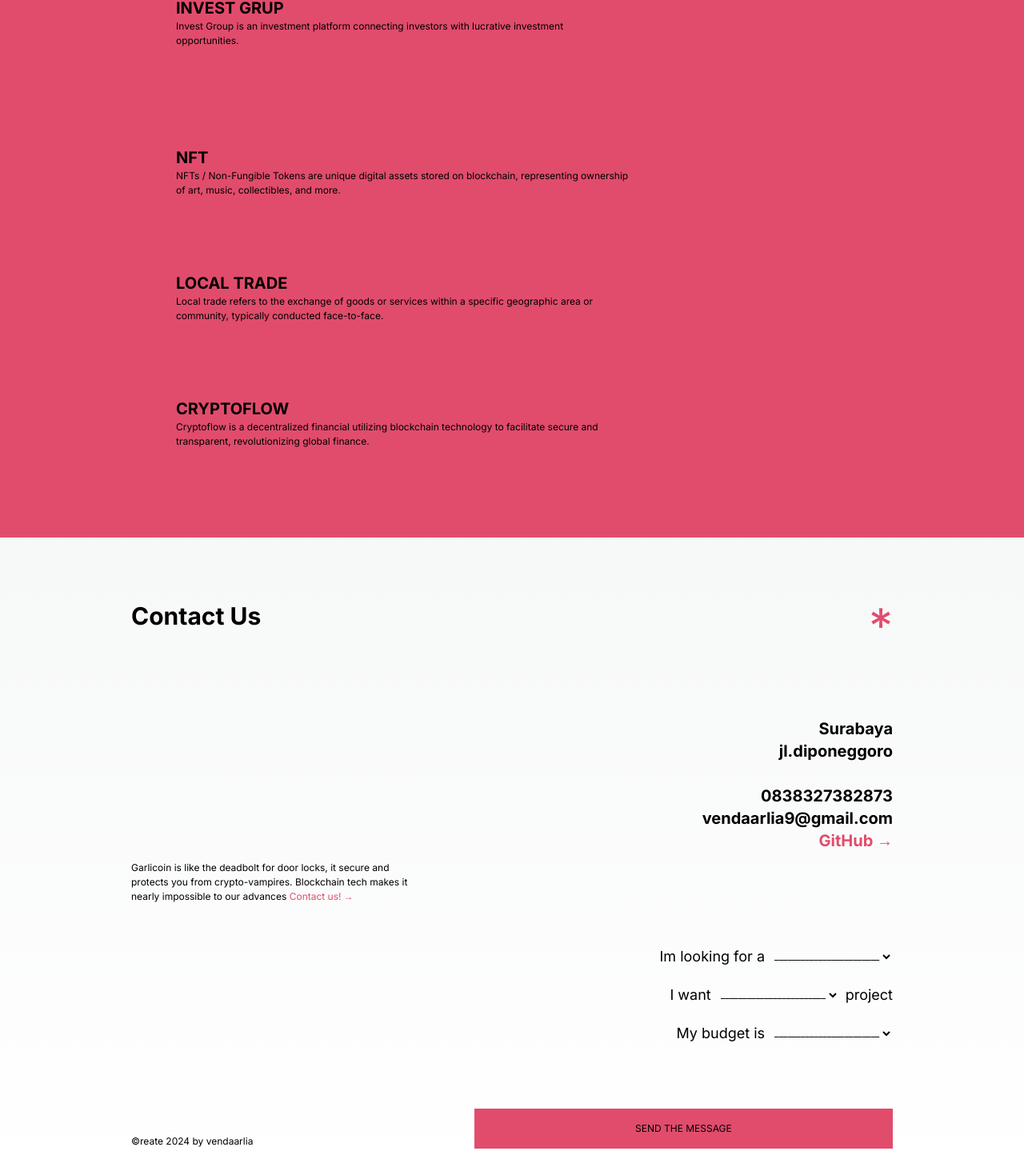
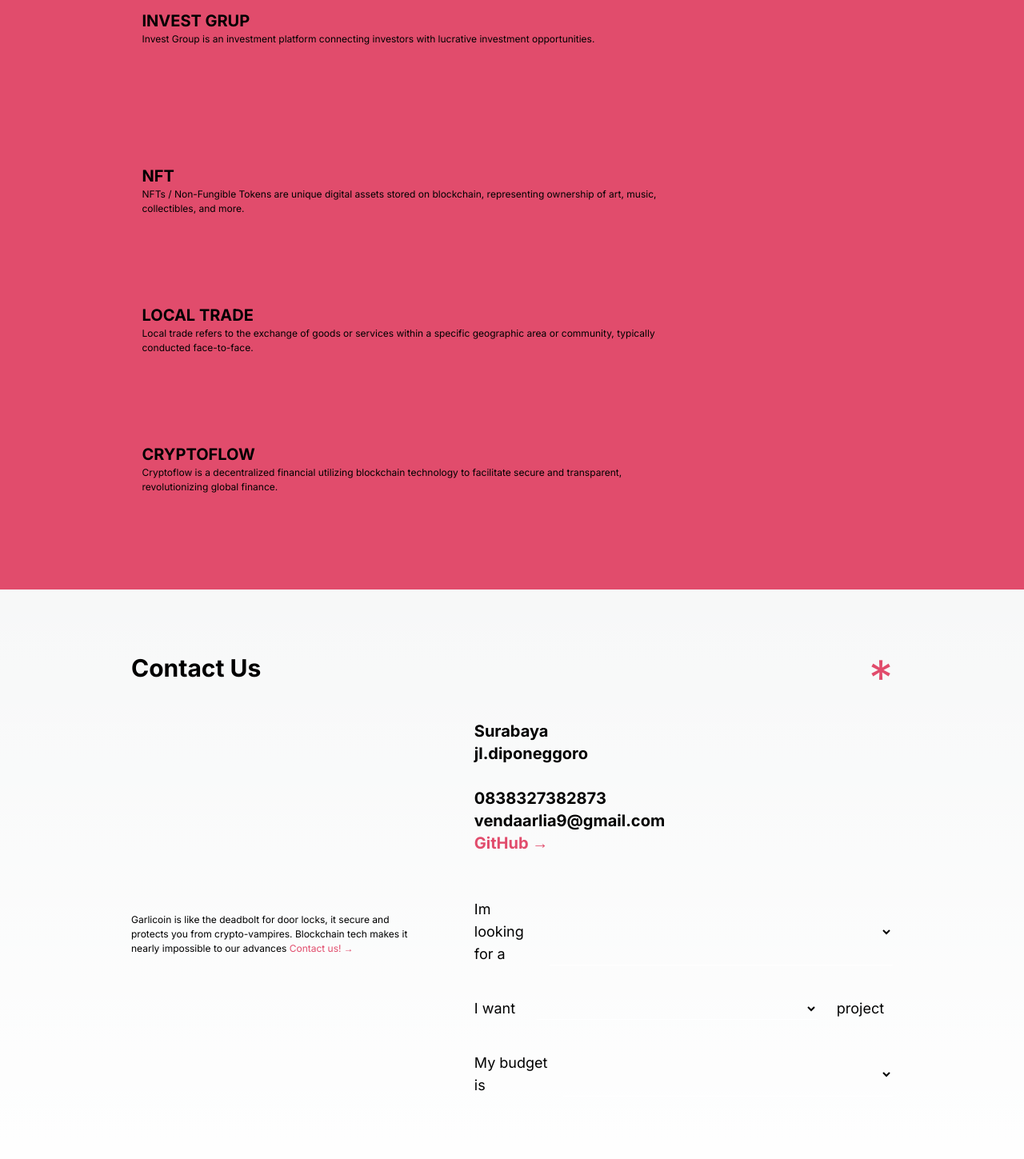
Before and after one commit to Vendaarlia/digital-delivered, a Next.js app: page / in a window 1280 px wide. Shown: the part 2606-4055 px from the top of the page at 80% size. Built offline with nearby package versions, Linux system fonts and the light colour scheme.

Commit message:
fix padding

```diff
--- a/src/components/Contact.tsx
+++ b/src/components/Contact.tsx
@@ -10,7 +10,7 @@ export default function Contact() {
                     <p>Garlicoin is like the deadbolt for door locks, it secure and protects you from crypto-vampires. Blockchain tech makes it nearly impossible to our advances <a className="text-[#e14c6c]" href="http://">Contact us! &rarr;</a></p>
                     <p>©reate 2024 by vendaarlia</p>
                 </div>
-                <div className="colmn text-right h-full flex flex-col justify-between w-3/4">
+                <div className="colmn h-full flex flex-col justify-between w-3/4">
                     <h1 className="w-full text-6xl text-right text-[#e14c6c]">*</h1>
                     <h5 className="text-xl  font-bold">
                         Surabaya<br />
@@ -19,31 +19,31 @@ export default function Contact() {
                         0838327382873<br />
                         vendaarlia9@gmail.com <br />
                         <a className="text-[#e14c6c]" href="http://">GitHub &rarr;</a></h5>
-                    <div className="contact mt-8">
+                    <div className="contact w-full mt-8">
                         <form id="survey-form" action="">
-                            <div className="input-wrap flex justify-end gap-2 mb-5">
-                                <p className=" text-lg">Im looking for a </p>
-                                <select name="dropdown" id="dropdown" className="select-style bg-transparent cursor-pointer " typeof="dropdown">
-                                    <option disabled selected value="start">________________________</option>
+                            <div className="input-wrap flex justify-end gap-2 mb-10">
+                                <p className=" text-lg md:w-[20%]">Im looking for a </p>
+                                <select name="dropdown" id="dropdown" className="select-style bg-transparent cursor-pointer md:w-full w-1/2 border-white border-b-[1px] " typeof="dropdown">
+                                    <option disabled selected value="start"></option>
                                     <option value="designer">Designer</option>
                                     <option value="developer">Developer</option>
                                     <option value="marketing">Marketing</option>
                                 </select>
                             </div>
-                            <div className="input-wrap flex justify-end gap-2 mb-5">
-                                <p className="text-lg">I want </p>
-                                <select name="dropdown" id="dropdown" className="select-style bg-transparent cursor-pointer" typeof="dropdown">
-                                    <option disabled selected value="start">________________________</option>
+                            <div className="input-wrap flex justify-end gap-2 mb-10">
+                                <p className="text-lg md:w-[20%]">I want </p>
+                                <select name="dropdown" id="dropdown" className="select-style bg-transparent cursor-pointer md:w-full w-1/2 border-white border-b-[1px] " typeof="dropdown">
+                                    <option disabled selected value="start"></option>
                                     <option value="branding">Branding</option>
                                     <option value="application">Application</option>
                                     <option value="ads">Ads Champaign</option>
                                 </select>
-                                <p className="text-lg">project</p>
+                                <p className="text-lg ml-4 w-[20%]">project</p>
                             </div>
                             <div className="input-wrap flex justify-end gap-2">
-                                <p className="text-lg">My budget is </p>
-                                <select name="dropdown" id="dropdown" className="select-style bg-transparent cursor-pointer" typeof="dropdown">
-                                    <option disabled selected value="start">________________________</option>
+                                <p className="text-lg md:w-[25%]">My budget is </p>
+                                <select name="dropdown" id="dropdown" className="select-style bg-transparent cursor-pointer md:w-full w-1/2 border-white border-b-[1px] " typeof="dropdown">
+                                    <option disabled selected value="start"></option>
                                     <option value="100-500">100-1500</option>
                                     <option value="600-1000">600-1000</option>
                                     <option value="discuse">Discuse whit us</option>
--- a/src/components/Project.tsx
+++ b/src/components/Project.tsx
@@ -18,7 +18,7 @@ export default function Project() {
                     </div>
                 </div>
                 <div className="pro-list pt-20 pb-20 sm:flex sm:flex-col gap-8">
-                    <div className="pro pr-20 pl-20 flex justify-center ">
+                    <div className="pro pl-5 flex justify-center ">
                         <div className="content w-3/4 flex justify-between items-center gap-10">
                             <div className="txt z-10">
                                 <h1 className="text-xl font-bold">INVEST GRUP</h1>
@@ -29,7 +29,7 @@ export default function Project() {
                             </div>
                         </div>
                     </div>
-                    <div className="pro pr-20 pl-20 flex justify-center ">
+                    <div className="pro pl-5 flex justify-center ">
                         <div className="content w-3/4 flex justify-between items-center gap-10">
                             <div className="txt z-10">
                                 <h1 className="text-xl font-bold">NFT</h1>
@@ -40,7 +40,7 @@ export default function Project() {
                             </div>
                         </div>
                     </div>
-                    <div className="pro pr-20 pl-20 flex justify-center ">
+                    <div className="pro pl-5 flex justify-center ">
                         <div className="content w-3/4 flex justify-between items-center gap-10">
                             <div className="txt z-10">
                                 <h1 className="text-xl font-bold">LOCAL TRADE</h1>
@@ -51,7 +51,7 @@ export default function Project() {
                             </div>
                         </div>
                     </div>
-                    <div className="pro pr-20 pl-20 flex justify-center ">
+                    <div className="pro pl-5 flex justify-center ">
                         <div className="content w-3/4 flex justify-between items-center gap-10">
                             <div className="txt z-10">
                                 <h1 className="text-xl font-bold">CRYPTOFLOW</h1>
```
